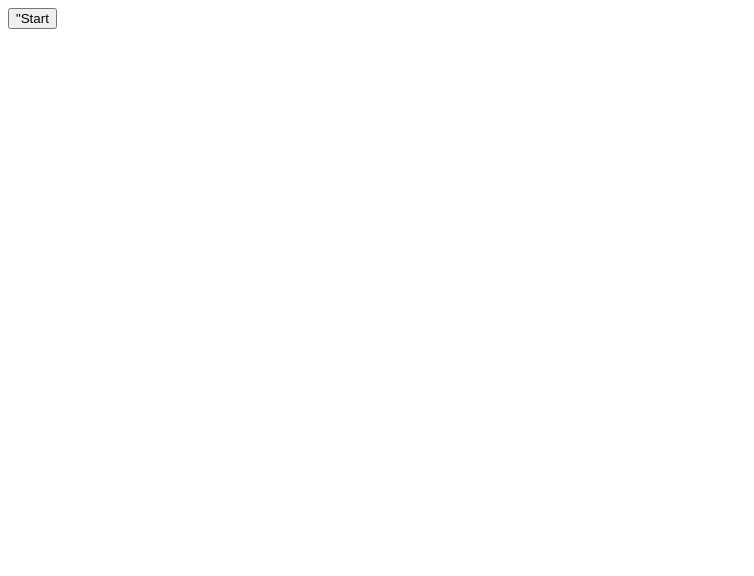
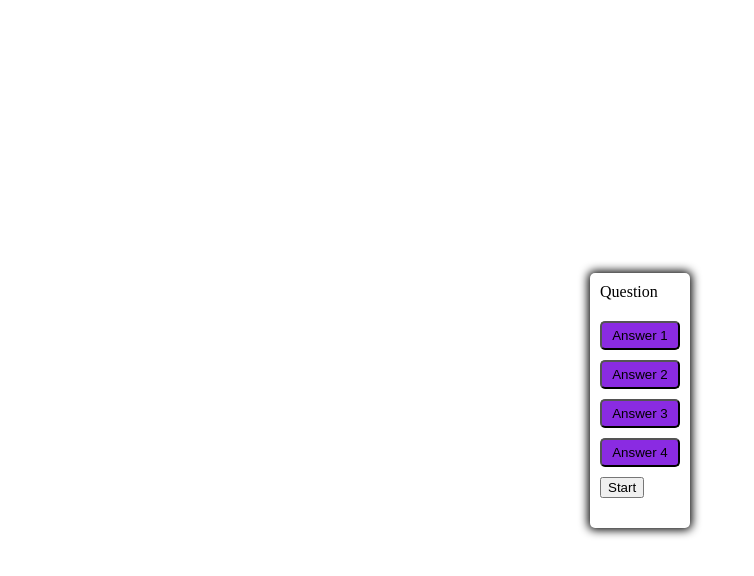
Before and after one commit to james59222/codeQuiz-wklyChallenge, a plain HTML site: page index.html in a window 1280 px wide. Shown: the whole page, without its empty margins (0-754 px from the left). Drawn offline with Linux system fonts and the light colour scheme.

Commit message:
added buttons and started stylesheet

```diff
--- a/index.html
+++ b/index.html
@@ -4,11 +4,26 @@
     <meta charset="UTF-8">
     <meta http-equiv="X-UA-Compatible" content="IE=edge">
     <meta name="viewport" content="width=device-width, initial-scale=1.0">
-    <title>Document</title>
+    <link href="style.css" rel="stylesheet">
+    <script defer src="script.js"></script>
+
+
+    <title>Code Quiz</title>
 </head>
 <body>
-   <button id="startBtn" >"Start</button>
-    <div id="timer"></div>
+    <div class="container">
+        <div id="questions" class="bkgrnd">
+        <div id="question">Question
+        <div id="answer-btn" class="btns">
+            <button class="btn">Answer 1</button>
+            <button class="btn">Answer 2</button>
+            <button class="btn">Answer 3</button>
+            <button class="btn">Answer 4</button>
+        <div class="functions">
+            <button id="startBtn" class="start-btn">Start</button>
+            <div id="timer">
+            </div>
+    </div>
 
    <script src="script.js"></script>
 </body>
--- a/style.css
+++ b/style.css
@@ -0,0 +1,38 @@
+*, *::before *::after {
+box-sizing: border-box;
+font-family: Arial;
+}
+body {
+    padding:0;
+    margin:0;
+    display: flex;
+    width: 100vw;
+    height: 100vh;
+    justify-content: center;
+    align-items: center;
+}
+
+.container {
+    width: 800px;
+    max-width: 80px;
+    background-color: white;
+    border-radius: 5px;
+    padding: 10px;
+    box-shadow: 0 0 10px 2px;
+
+}
+
+.btns {
+    display: grid;
+
+    gap:10px;
+    margin:20px 0;
+}
+    .btn{
+
+        background-color: blueviolet;
+        padding:5px 10px;
+        border-radius: 5px;
+        padding:5px 10px;
+
+    }
```
